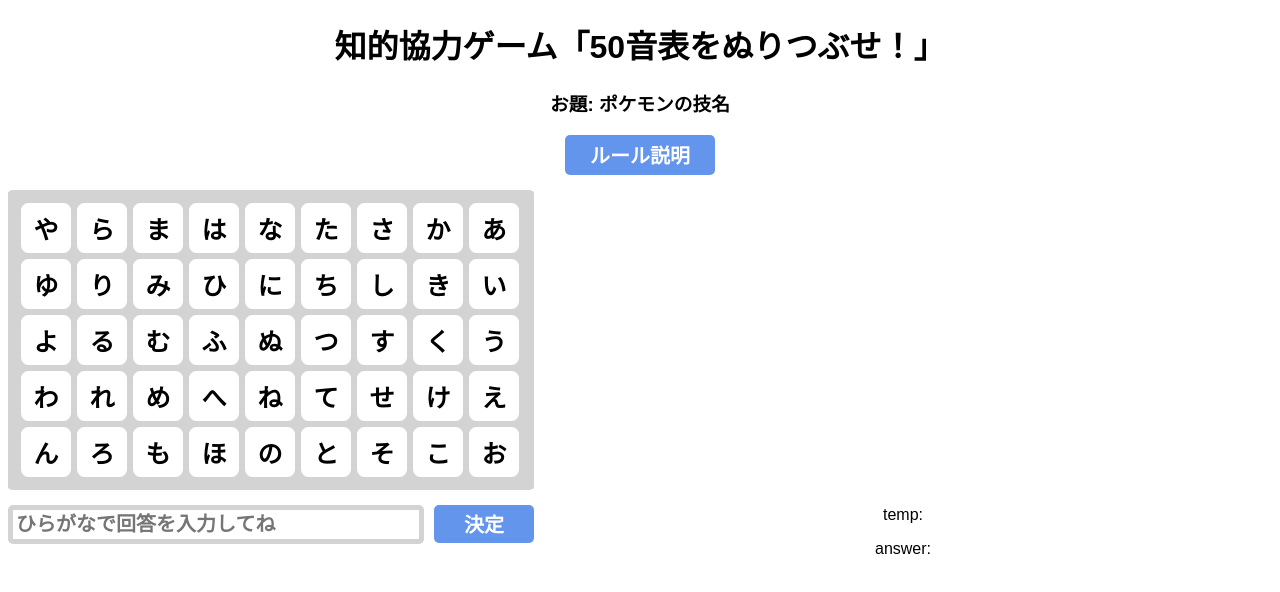
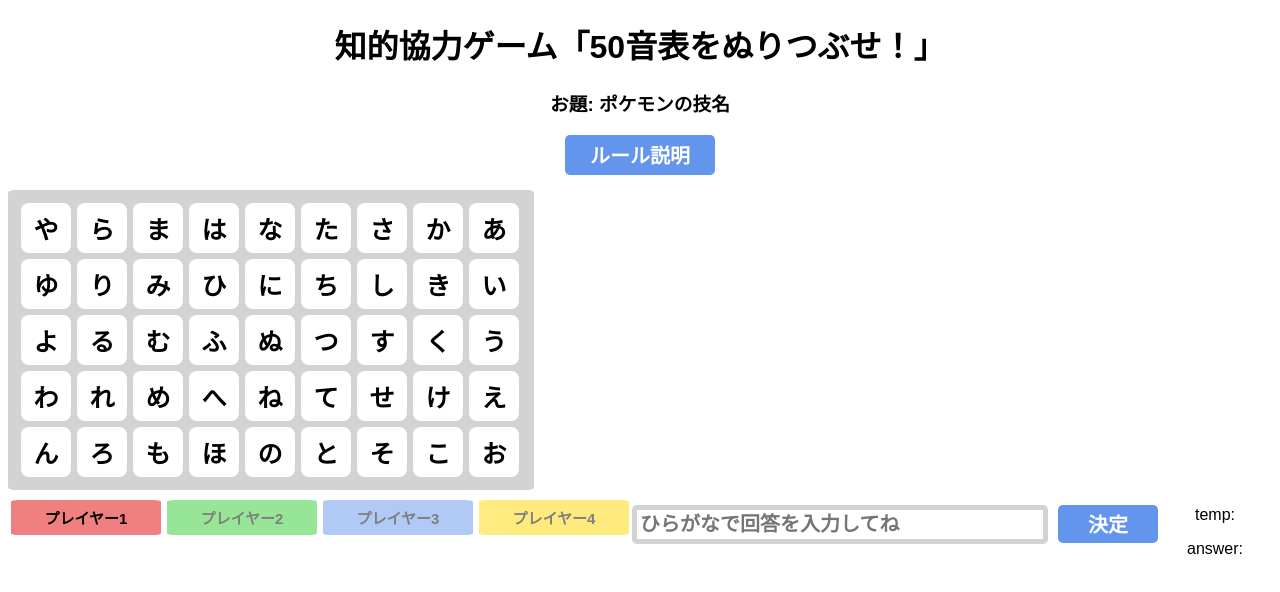
Before and after one commit to NiboshiDaifuku/50on_game, a React (Create React App) app: page / in a window 1280 px wide. Shown: the top 592 px of the page. Built offline with nearby package versions, Linux system fonts and the light colour scheme.

Commit message:
プレイヤー一覧の実装＆現在回答権のあるプレイヤーを強調表示 #5

```diff
--- a/src/App.js
+++ b/src/App.js
@@ -1,6 +1,7 @@
 import { useState } from "react";
 import Tiles from "./component/Tiles";
 import Modal from "./component/Modal";
+import Player from "./component/Player";
 import {
   checkAnswerText,
   checkTextResult,
@@ -21,20 +22,24 @@
     setShowRuleModal(true);
   };
 
+  // プレイヤー情報
+  const p1_name = "プレイヤー1";
+  const p2_name = "プレイヤー2";
+  const p3_name = "プレイヤー3";
+  const p4_name = "プレイヤー4";
+
   // 回答テキスト
   const [tempText, setTempText] = useState("");
   const [answerText, setAnswerText] = useState("");
-  const [playerId, setPlayerId] = useState(1);
   const onClickAnswerButton = () => {
     const checkResult = checkAnswerText(tempText);
 
     // 回答がOKならテキストを更新してタイルの色塗りを実行
     if (checkResult === checkTextResult.OK) {
-      updatePlayerTurn();
-      setPlayerId(getPlayerTurn()); // TODO★
       setAnswerText(tempText);
       updateTiles(convertAnswerText(tempText), getPlayerTurn());
       setTempText("");
+      updatePlayerTurn();
     }
     // 回答がNGなら通知を出す
     else if (checkResult === checkTextResult.EMPTY) {
@@ -54,6 +59,13 @@
         ルール説明
       </button>
       <Tiles />
+      <Player
+        p1_name={p1_name}
+        p2_name={p2_name}
+        p3_name={p3_name}
+        p4_name={p4_name}
+        turn={getPlayerTurn()}
+      />
       <Modal showFlag={showRuleFlag} setShowModal={setShowRuleModal} />
       <input
         type="text"
--- /dev/null
+++ b/src/component/Player.tsx
@@ -0,0 +1,22 @@
+import "../css/Player.scss";
+
+const Player = (props) => {
+  return (
+    <>
+      <div className={"Player p1" + (props.turn === 1 ? " turn" : "")}>
+        <div className="name">{props.p1_name}</div>
+      </div>
+      <div className={"Player p2" + (props.turn === 2 ? " turn" : "")}>
+        <div className="name">{props.p2_name}</div>
+      </div>
+      <div className={"Player p3" + (props.turn === 3 ? " turn" : "")}>
+        <div className="name">{props.p3_name}</div>
+      </div>
+      <div className={"Player p4" + (props.turn === 4 ? " turn" : "")}>
+        <div className="name">{props.p4_name}</div>
+      </div>
+    </>
+  );
+};
+
+export default Player;
--- /dev/null
+++ b/src/css/Player.scss
@@ -0,0 +1,36 @@
+.Player {
+  float: left;
+  margin: 3px;
+  margin-top: 10px;
+  width: 150px;
+  height: 35px;
+  border-radius: 5%;
+  background-color: white;
+  opacity: 0.5;
+
+  &.p1 {
+    background-color: lightcoral;
+  }
+  &.p2 {
+    background-color: limegreen;
+  }
+  &.p3 {
+    background-color: cornflowerblue;
+  }
+  &.p4 {
+    background-color: gold;
+  }
+
+  &.turn {
+    opacity: 1.0;
+  }
+}
+
+.name {
+  position: relative;
+  font-size: 15px;
+  font-weight: bold;
+  top: 50%;
+  left: 50%;
+  transform: translate(-50%, -50%);
+}
```
